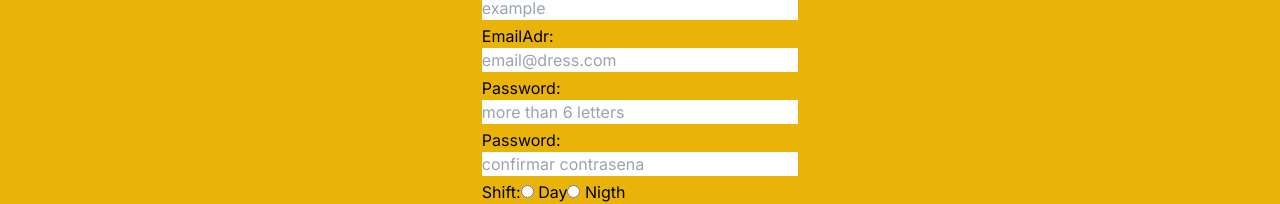
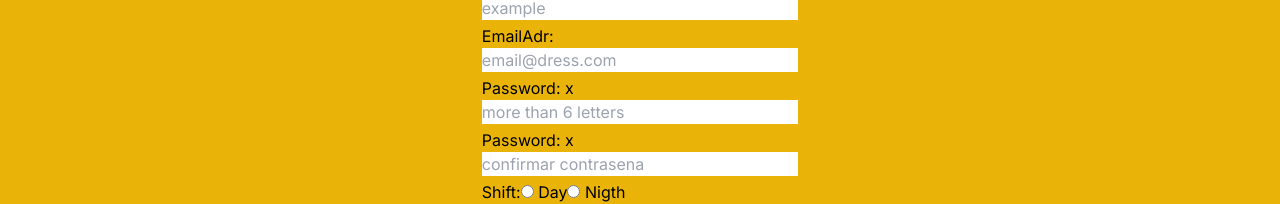
Before and after one commit to Pivanrios/laCooperativa, a Next.js app: page /register in a window 1280 px wide. Shown: the part 170-374 px from the top of the page. Built offline with nearby package versions, Linux system fonts and the light colour scheme; no server answers.

Commit message:
condition

```diff
--- a/src/components/Signup/Signup.jsx
+++ b/src/components/Signup/Signup.jsx
@@ -43,7 +43,7 @@ function Signup() {
                       className="w-full"
                       placeholder="email@dress.com"/>
             </label>
-            <label><span className="flex flex-row">Password: { good && <Image src={"/icons/greenmark.jpg"}
+            <label><span className="flex flex-row">Password: { (!good)? <>x</>: <Image src={"/icons/greenmark.jpg"}
                                               alt="icon"
                                               width={15}
                                               height={1}
@@ -56,7 +56,7 @@ function Signup() {
                       placeholder="more than 6 letters"
                       onChange={(e)=>setPassword(e.target.value)}/>
             </label>
-            <label> <span className="flex flex-row">Password: {valid &&  <Image src={"/icons/greenmark.jpg"}
+            <label> <span className="flex flex-row">Password: { (!valid)? <>x</> : <Image src={"/icons/greenmark.jpg"}
                                               alt="icon"
                                               width={15}
                                               height={1}
```
